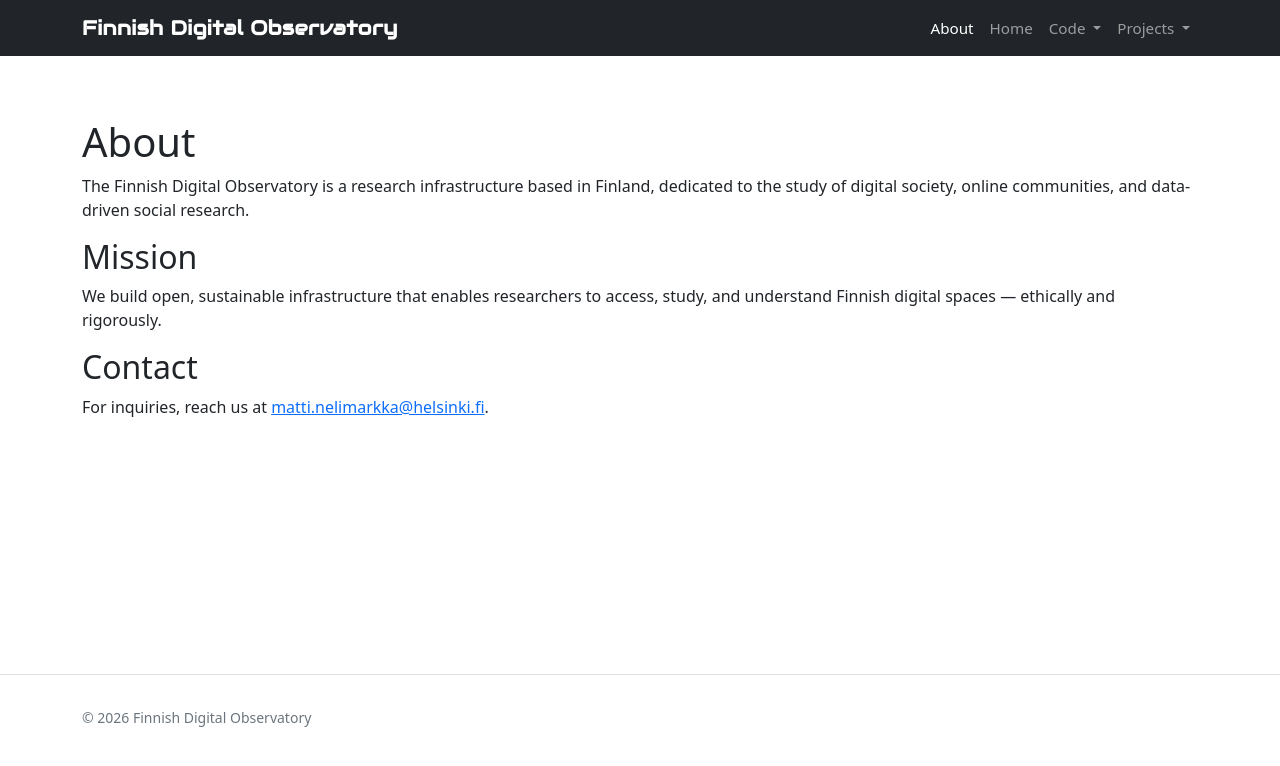
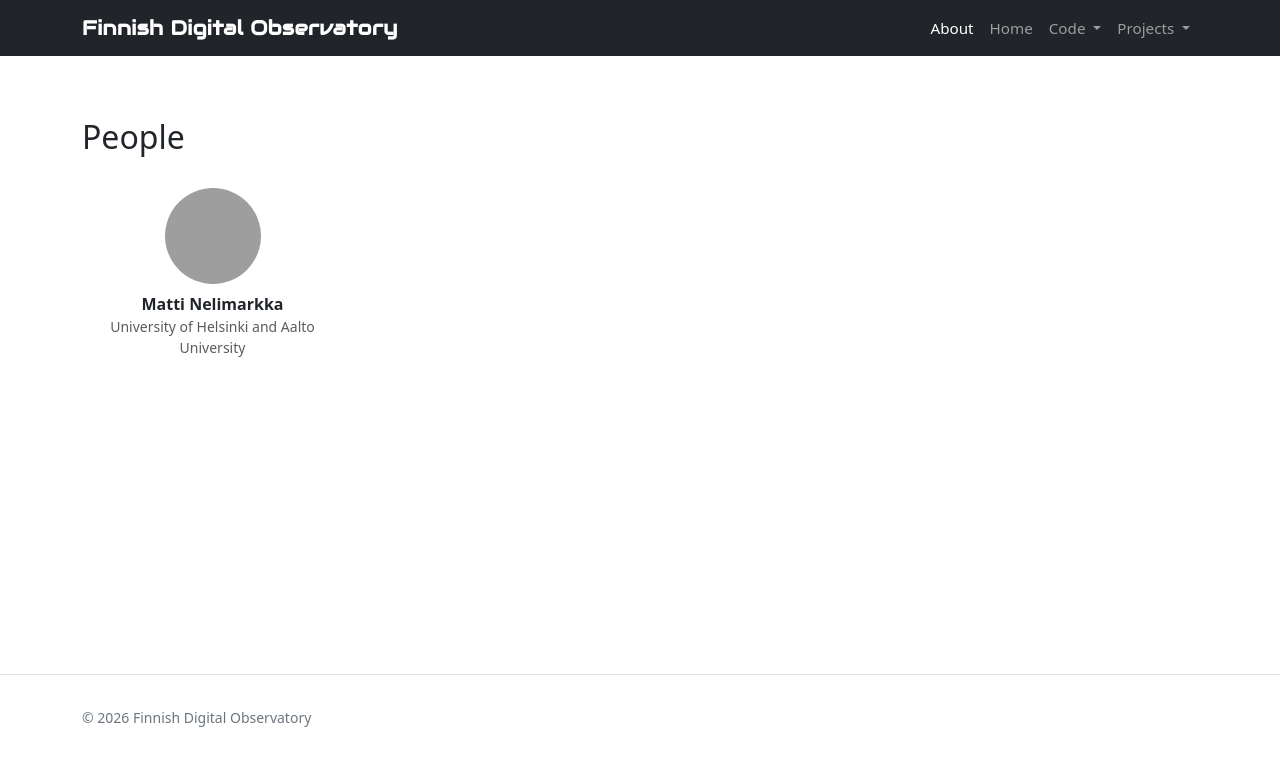
Before and after one commit to finnish-digital-observatory/finnish-digital-observatory.github.io, a Jekyll site: the page built from content/about.md, in a window 1280 px wide. Shown: the top 766 px of the page. Built offline with Jekyll 4.4.1, drawn with Linux system fonts in a browser that asks for light colours; grey boxes are pictures that could not be loaded.

Commit message:
Add list of people.

```diff
--- /dev/null
+++ b/_data/people.yml
@@ -0,0 +1,4 @@
+- name: Matti Nelimarkka
+  affiliation: University of Helsinki and Aalto University
+  picture: https://me.mante.li/user/pages/06.cv/bio/Matti_Nelimarkka_Computer_Science_photo_Aalto_University_Matti_Ahlgren-1.jpg
+  profile: https://researchportal.helsinki.fi/en/persons/matti-nelimarkka
--- a/content/about.md
+++ b/content/about.md
@@ -4,14 +4,18 @@ title: About
 permalink: /about/
 ---
 
-# About
+## People
 
-The Finnish Digital Observatory is a research infrastructure based in Finland, dedicated to the study of digital society, online communities, and data-driven social research.
-
-## Mission
-
-We build open, sustainable infrastructure that enables researchers to access, study, and understand Finnish digital spaces — ethically and rigorously.
-
-## Contact
-
-For inquiries, reach us at [matti.nelimarkka@helsinki.fi](mailto:matti.nelimarkka@helsinki.fi).
+<div class="row row-cols-2 row-cols-md-4 g-4 my-2">
+{% for person in site.data.people %}
+  <div class="col text-center">
+    <a href="{{ person.profile }}" target="_blank" rel="noopener">
+      <img src="{{ person.picture }}" alt="{{ person.name }}"
+           class="rounded-circle mb-2" width="96" height="96"
+           style="object-fit: cover;">
+    </a>
+    <div class="fw-semibold"><a href="{{ person.profile }}" target="_blank" rel="noopener" class="text-decoration-none text-dark">{{ person.name }}</a></div>
+    <div class="text-muted small">{{ person.affiliation }}</div>
+  </div>
+{% endfor %}
+</div>
```
